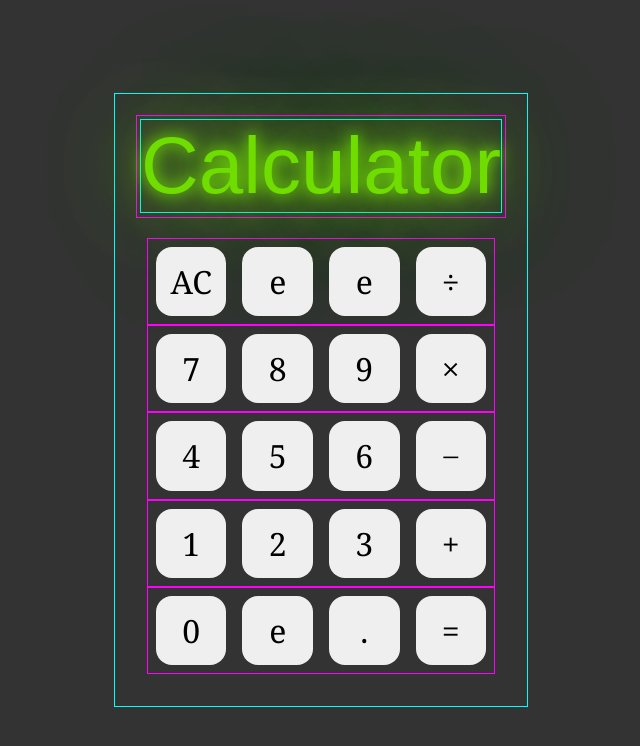
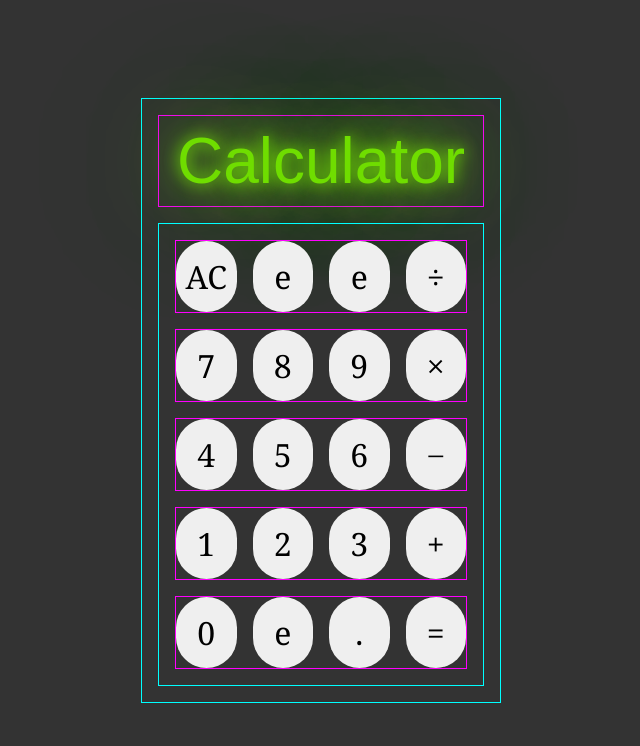
Before and after one commit to karnesv/foundations-calculator, a plain HTML site: page index.html in a window 1280 px wide. Shown: the whole page, without its empty margins (319-959 px from the left). Drawn offline with Linux system fonts and the light colour scheme; a web font is replaced by a local one.

Commit message:
added media queries

```diff
--- a/app.js
+++ b/app.js
@@ -39,8 +39,13 @@ buttons.addEventListener('click', btnClick)
 
 function btnClick(e){
     if(e.target.className === "button"){
-        console.log(e.target);
-        // displayContent.textContent = e.target.textContent;
+        console.log(e.target.textContent);
+        if(displayContent.textContent === 'Calculator'){
+            displayContent.textContent = '';
+        }
+        displayContent.textContent += e.target.textContent;
     }
     e.stopPropagation();
+    console.log(displayContent);
+    // return displayContent;
 }
--- a/index.html
+++ b/index.html
@@ -12,11 +12,11 @@
 <body>
 
     <section id="main-container">
-        <section id="screen">
-            <section id="display">
-                <span id="display-content">Calculator</span>
-            </section>
+
+        <section id="display">
+            <span id="display-content">Calculator</span>
         </section>
+
         <section id="buttons">
             <section class="row">
                 <button class="button">AC</button>
--- a/style.css
+++ b/style.css
@@ -48,53 +48,92 @@ body {
 }
 
 #main-container {
-  margin: auto;
-  border: 1px solid cyan;
-  max-width: 90vw;
-}
-#screen {
-  margin: 1.3rem;
-  /* padding: 1rem; */
-  border: 1px solid magenta;
-}
-#display {
-  margin: 0.2rem;
-  /* padding: 1rem; */
+  width: 70vw;
   border: 1px solid cyan;
   display: flex;
+  flex-direction: column;
+}
+
+
+#display {
+  margin: 0.5rem 0.5rem 0;
+  border: 1px solid magenta;
+  display: flex;
   flex-wrap: wrap;
-  justify-content: flex-start;
+  justify-content: center;
+  max-width: 100%;
+
 }
-#display span {
-  flex: 1 1 0;
+
+#display-content {
+  margin: 0.5rem;
   color: rgb(111, 221, 0);
   font-family: 'DS-Digital', sans-serif;
-  font-size: 5rem;
+  font-size: 2rem;
   text-shadow: 0 0 1rem #80ff00, 0 0 3rem #6fdd00, 0 0 6rem #60c000, 0 0 10rem #55aa00;
+  max-width: 100%;
+  word-break: break-all;
 }
 
 #buttons {
-  margin-bottom: 2rem;
+  margin: 0.5rem;
+  max-width: 100%;
+  display: flex;
+  flex-direction: column;
+  align-items: center;
+  border: 1px solid cyan;
+  gap: 0.5rem;
+  padding: 0.5rem;
 }
 
 #buttons .row {
-  margin: 0 2rem;
-  padding: 0.5rem;
   border: 1px solid magenta;
   display: flex;
-  flex-wrap: wrap;
-  gap: 1rem;
-  justify-content: space-around;
   aspect-ratio: 4 / 1;
+  flex: 1 1 1;
+  width: 100%;
+  gap: 0.5rem;
 }
 
-
-.button {
+button {
+  text-align: center;
+  align-items: center;
+  justify-content: center;
+  display: flex;
+  flex: 1;
   border-style: none;
   border-radius: 1rem;
-  flex-basis: 0;
-  flex-grow: 1;
-  flex-shrink: 1;
   font-family: Cambria, Cochin, Georgia, Times, 'Times New Roman', serif;
-  font-size: 2rem;
+  font-size: 1rem;
 }
+
+@media screen and (min-width: 450px) {
+  body {
+    max-height: 100vh;
+  }
+  #main-container {
+    width: 45vh;
+    margin: 25vw;
+  }
+  #display {
+    margin: 1rem 1rem 0;
+  }
+
+  #display-content {
+    margin: 0.5rem;
+    font-size: 4rem;
+  }
+  #buttons {
+    margin: 1rem;
+    gap: 1rem;
+    padding: 1rem;
+  }
+  #buttons .row {
+    gap: 1rem;
+  }
+
+  button {
+    border-radius: 2rem;
+    font-size: 2rem;
+  }
+}
```
